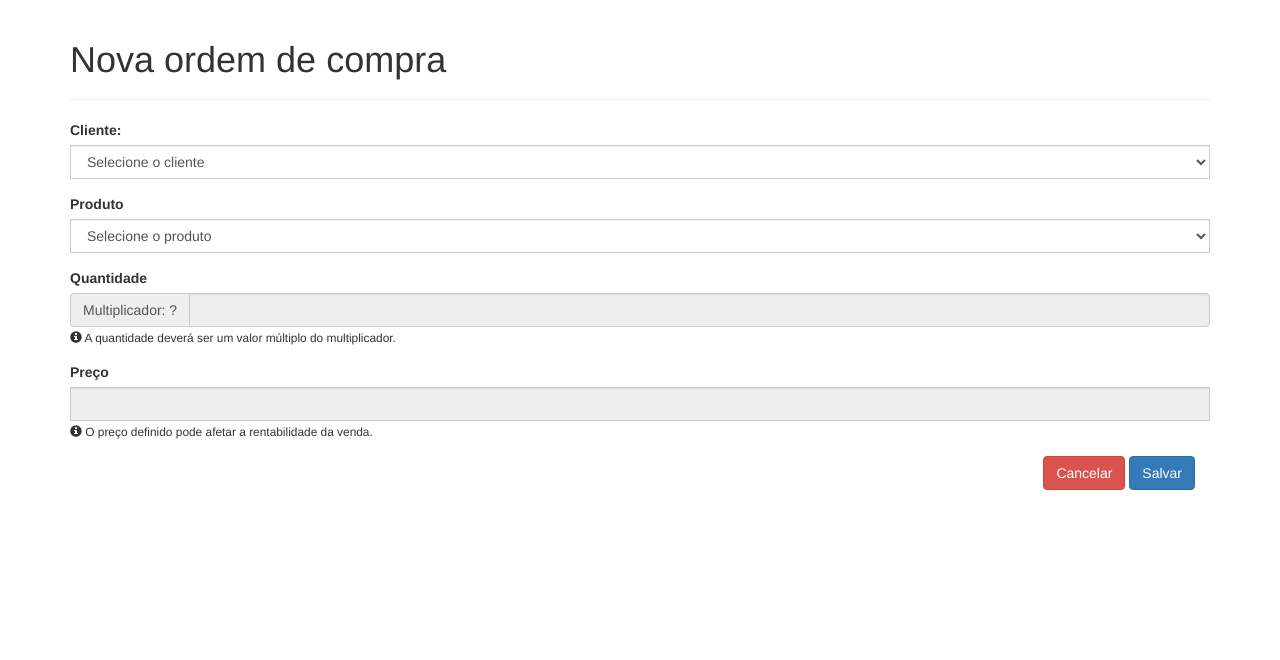
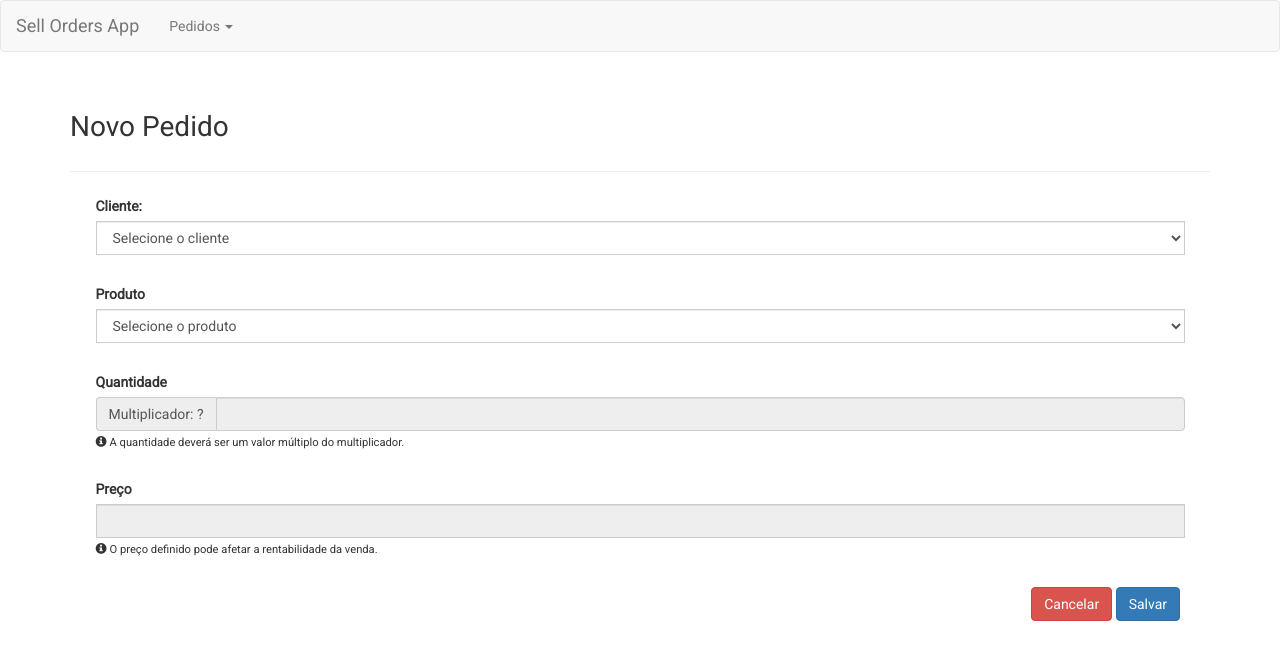
Before and after one commit to Lucasgms/sell-orders-app, a Flask app: page /order/new in a window 1280 px wide. Shown: the top 660 px of the page. Run offline with Flask 2, Linux system fonts and the light colour scheme; data that the repository does not hold is empty; some libraries are stand-ins or nearby versions.

Commit message:
[UI] Improve app UI.
Add normalize file.
Add bootstrap js file.
Change sell orders label.
Improve content layout.

```diff
--- a/app.py
+++ b/app.py
@@ -18,7 +18,7 @@ from models.sell_order import *
 @app.route('/')
 def index():
     sell_orders = SellOrder.query.all()
-    return render_template('list.html', title="Ordens de compra", orders=sell_orders)
+    return render_template('list.html', title="Pedidos", orders=sell_orders)
 
 
 @app.route('/order/new')
@@ -26,7 +26,7 @@ def new_order():
     users = User.query.all()
     products = Product.query.all()
 
-    return render_template('new.html', title="Nova ordem de compra", clients=users, products=products)
+    return render_template('new.html', title="Novo Pedido", clients=users, products=products)
 
 
 @app.route('/order/save', methods=['POST'])
@@ -53,7 +53,7 @@ def save_order():
     db.session.commit()
     db.session.flush()
 
-    flash('Ordem de venda cadastrada com sucesso!')
+    flash('Pedido cadastrado com sucesso!')
     return redirect(url_for('index'))
 
 
@@ -63,7 +63,7 @@ def edit_order(id):
     products = Product.query.all()
     sell_order = SellOrder.query.get(id)
 
-    return render_template('new.html', title="Editar ordem de compra", clients=users, products=products, sell_order=sell_order)
+    return render_template('new.html', title="Editar pedido", clients=users, products=products, sell_order=sell_order)
 
 
 @app.route('/order/delete/<id>')
@@ -72,7 +72,7 @@ def delete_order(id):
     db.session.delete(sell_order)
     db.session.commit()
 
-    flash('Ordem de venda excluída com sucesso!')
+    flash('Pedido excluído com sucesso!')
     return redirect(url_for('index'))
 
 
--- a/static/app.css
+++ b/static/app.css
@@ -0,0 +1,17 @@
+@import url('https://fonts.googleapis.com/css?family=Roboto');
+
+body {
+  font-family: "Roboto", Arial, sans-serif;
+}
+
+h1,h2,h3,h4,h5,h6 {
+  font-family: "Roboto", Arial, sans-serif;
+}
+
+ul {
+    list-style: none;
+}
+
+#new-sale-order {
+    margin: 10px 0;
+}
--- /dev/null
+++ b/templates/navbar.html
@@ -0,0 +1,27 @@
+<nav class="navbar navbar-default">
+    <div class="container-fluid">
+        <div class="navbar-header">
+            <button type="button" class="navbar-toggle collapsed" data-toggle="collapse"
+                    data-target="#bs-example-navbar-collapse-1" aria-expanded="false">
+                <span class="sr-only">Toggle navigation</span>
+                <span class="icon-bar"></span>
+                <span class="icon-bar"></span>
+                <span class="icon-bar"></span>
+            </button>
+            <a class="navbar-brand" href="#">Sell Orders App</a>
+        </div>
+        <!-- Collect the nav links, forms, and other content for toggling -->
+        <div class="collapse navbar-collapse" id="bs-example-navbar-collapse-1">
+            <ul class="nav navbar-nav">
+                <li class="dropdown">
+                    <a href="#" class="dropdown-toggle" data-toggle="dropdown" role="button" aria-haspopup="true"
+                       aria-expanded="false">Pedidos <span class="caret"></span></a>
+                    <ul class="dropdown-menu">
+                        <li><a href="{{ url_for('new_order') }}">Novo pedido</a></li>
+                        <li><a href="{{ url_for('index') }}">Lista de pedidos</a></li>
+                    </ul>
+                </li>
+            </ul>
+        </div><!-- /.navbar-collapse -->
+    </div>
+</nav>
--- a/templates/new.html
+++ b/templates/new.html
@@ -1,6 +1,6 @@
 {% extends "template.html" %}
 {% block content %}
-    <form action="{{ url_for('save_order') }}" method="post" class="form">
+    <form action="{{ url_for('save_order') }}" method="post" class="form col-md-12">
         {% if sell_order %}
             <input type="hidden" name="id" id="id" value="{{ sell_order.id }}">
         {% endif %}
--- a/templates/template.html
+++ b/templates/template.html
@@ -5,10 +5,12 @@
     <meta name="viewport" content="width=device-width, initial-scale=1">
     <link rel="stylesheet" href="https://maxcdn.bootstrapcdn.com/bootstrap/3.3.7/css/bootstrap.min.css"
           integrity="sha384-BVYiiSIFeK1dGmJRAkycuHAHRg32OmUcww7on3RYdg4Va+PmSTsz/K68vbdEjh4u" crossorigin="anonymous">
+    <link rel="stylesheet" href="{{ url_for('static', filename='normalize.css') }}">
     <link rel="stylesheet" href="{{ url_for('static', filename='app.css') }}">
     <title>Sell Orders App</title>
 </head>
 <body>
+{% include "navbar.html" %}
 <div class="container">
     {% with messages = get_flashed_messages() %}
         {% if messages %}
@@ -20,18 +22,26 @@
         {% endif %}
     {% endwith %}
 
-
+    <div class="container-fluid">
+        <div class="row">
             <div class="page-header">
                 <h1>{{ title }}</h1>
             </div>
-
+        </div>
+        <div class="row">
                 {% block content %}{% endblock %}
+        </div>
+    </div>
 </div>
 
 <script
         src="https://code.jquery.com/jquery-2.2.4.min.js"
         integrity="sha256-BbhdlvQf/xTY9gja0Dq3HiwQF8LaCRTXxZKRutelT44="
         crossorigin="anonymous"></script>
+<!-- Latest compiled and minified JavaScript -->
+<script src="https://maxcdn.bootstrapcdn.com/bootstrap/3.3.7/js/bootstrap.min.js"
+        integrity="sha384-Tc5IQib027qvyjSMfHjOMaLkfuWVxZxUPnCJA7l2mCWNIpG9mGCD8wGNIcPD7Txa"
+        crossorigin="anonymous"></script>
 <script type="text/javascript" src="{{ url_for('static', filename='app.js') }}"></script>
 </body>
 </html>
```
Also changed, not shown: templates/list.html (+6 -2 lines), static/normalize.css (added). Lines whose indentation alone changed are shown as unchanged.
